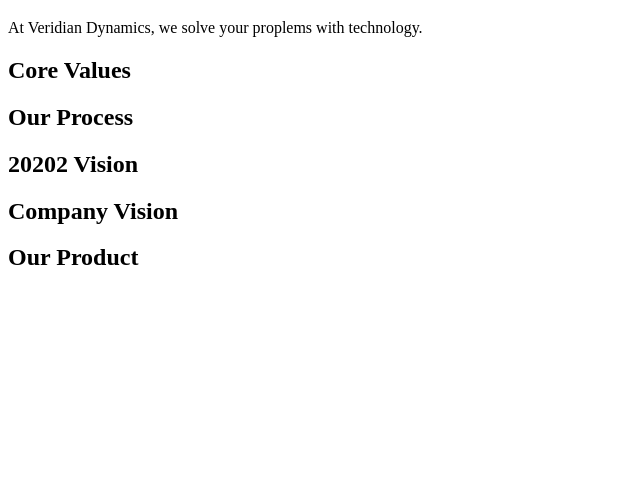
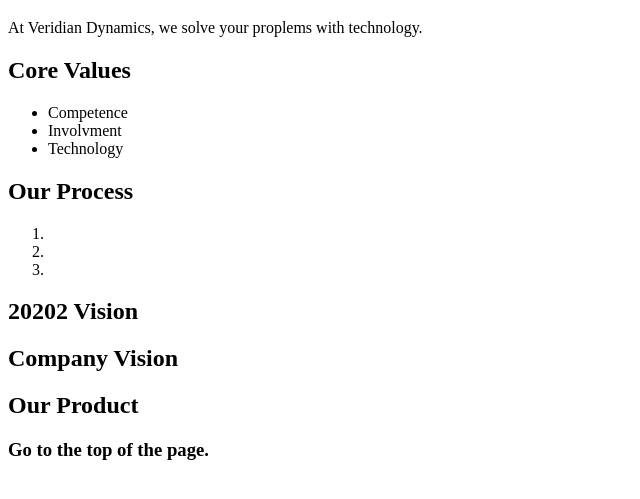
Before and after one commit to Ian-McConihay/codeup-web-exercises, a plain HTML site: page welcome.html in a window 1280 px wide. Shown: the part 61-560 px from the top of the page, without its empty margins (0-640 px from the left). Drawn offline with Linux system fonts and the light colour scheme.

Commit message:
html welcome created ul list  update

```diff
--- a/welcome.html
+++ b/welcome.html
@@ -12,10 +12,23 @@
 <body>
 <p>At Veridian Dynamics, we solve your proplems with technology. </p>
 <h2>Core Values</h2>
+<ul>
+    <li>Competence</li>
+    <li>Involvment</li>
+    <li>Technology</li>
+</ul>
 <h2>Our Process</h2>
+<ol>
+    <li></li>
+    <li></li>
+    <li></li>
+</ol>
 <h2>20202 Vision</h2>
 <h2>Company Vision</h2>
 <h2>Our Product</h2>
+
+
+<h3>Go to the top of the page.</h3>
 <!--body is to be show on the webpage/the content-->
 </body>
 
```
